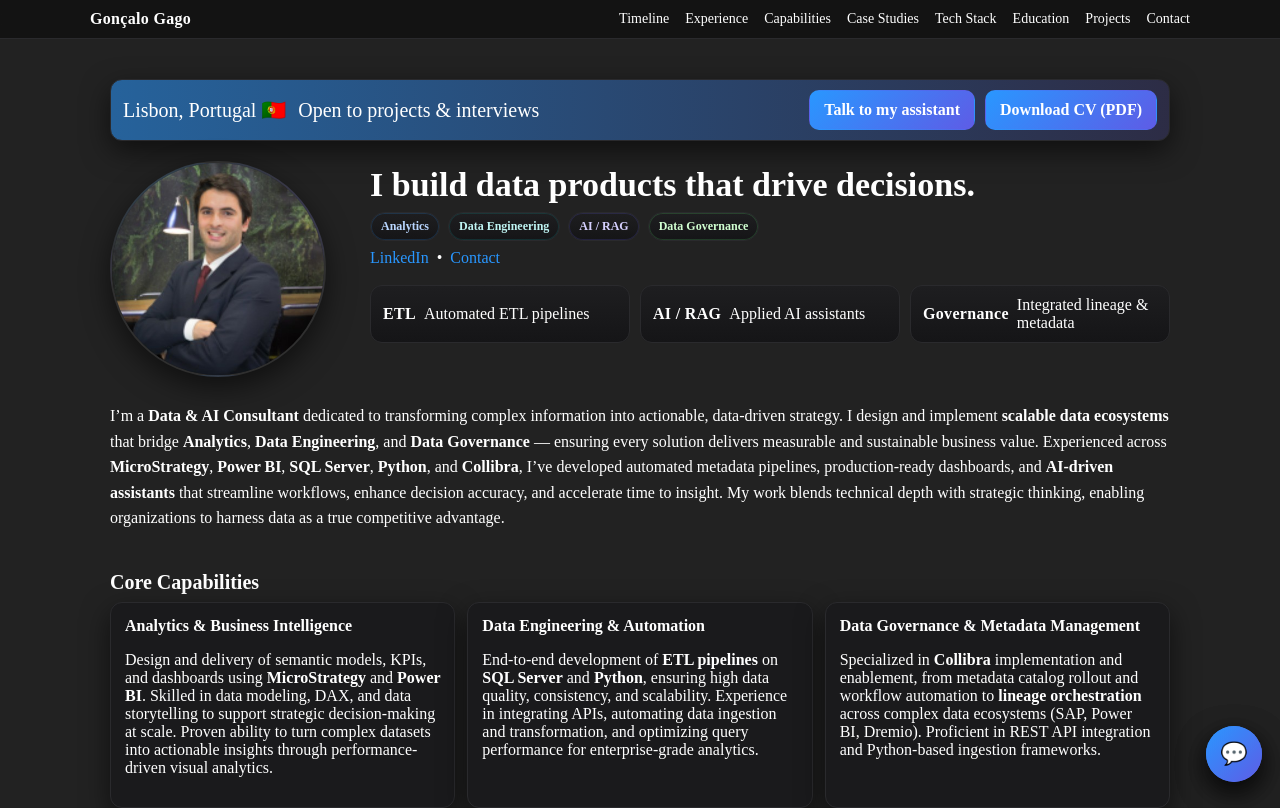
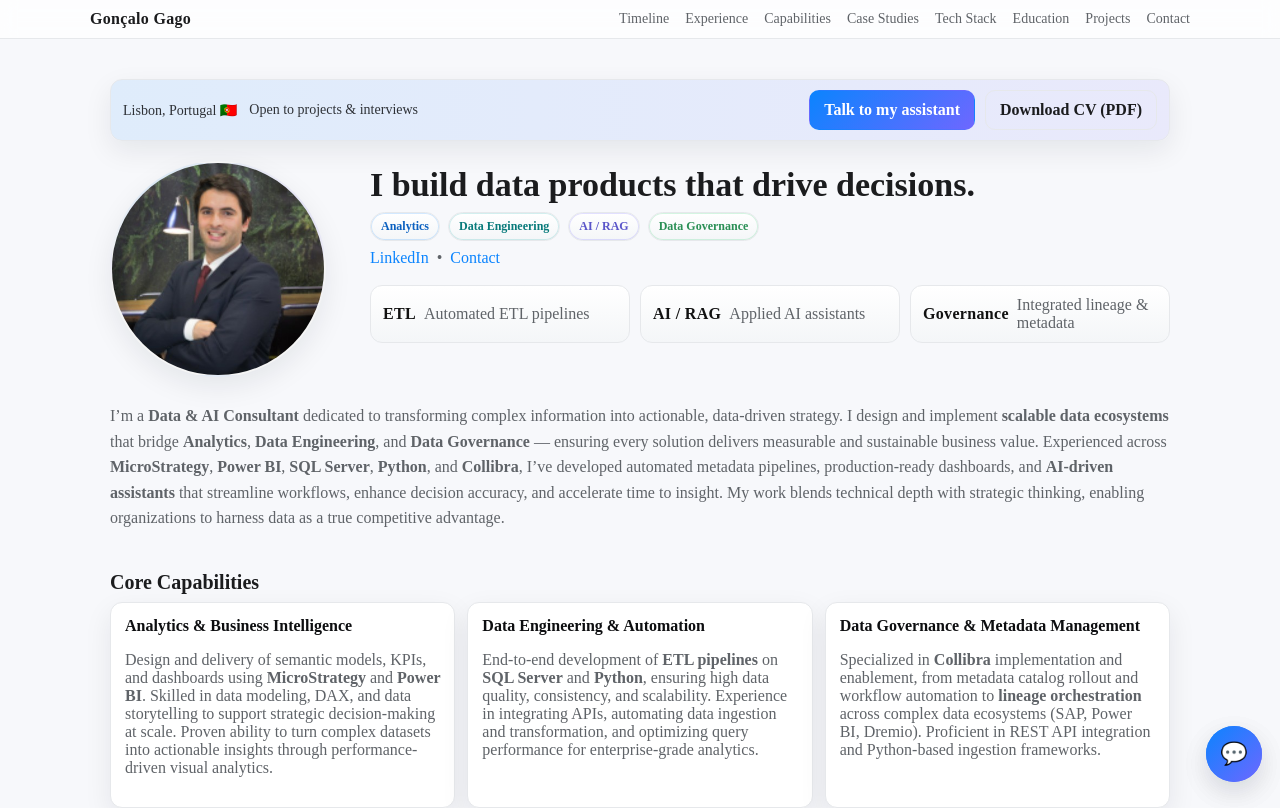
Before and after one commit to goncalogago1/curriculo, a Next.js app: page / in a window 1280 px wide. Shown: the top 808 px of the page. Built offline with nearby package versions, Linux system fonts and the light colour scheme.

Commit message:
Page 65 de commit few

```diff
--- a/app/globals.css
+++ b/app/globals.css
@@ -1,22 +1,22 @@
-/* ========= THEME (APPLE-DARK POLIDO) ========= */
+/* ========= THEME (APPLE-LIGHT POLIDO) ========= */
 :root {
   /* Base */
-  --bg: #222222;
-  --bg-soft: #121212;
-  --card: #1a1a1c;
-  --text: #ffffff;
-  --muted: #ffffff;
-  --border: #2a2a2d;
+  --bg: #f7f8fb;          /* fundo geral, muito leve */
+  --bg-soft: #ffffff;      /* painéis e áreas suaves */
+  --card: #ffffff;         /* cartões */
+  --text: #1b1c1e;         /* texto principal */
+  --muted: #5f6368;        /* texto secundário */
+  --border: #e6e8eb;       /* linhas e divisórias */
 
   /* Branding */
-  --brand: #2997ff;
-  --brand-2: #5e5ce6;
-  --accent: #34c759;
+  --brand: #0b84fe;        /* azul principal */
+  --brand-2: #6e67ff;      /* violeta suave */
+  --accent: #2ecc71;       /* verde de realce */
 
   /* Effects */
-  --shadow: 0 10px 28px rgba(0, 0, 0, 0.55);
+  --shadow: 0 10px 28px rgba(16, 24, 40, 0.08); /* sombra suave */
   --grad: linear-gradient(135deg, var(--brand), var(--brand-2));
-  --chip: linear-gradient(180deg, #1e1e20, #151517);
+  --chip: linear-gradient(180deg, #ffffff, #f4f6f8);
 }
 
 html, body {
@@ -33,15 +33,15 @@ main { min-height: 100vh; }
 
 /* ========= HELPERS ========= */
 .container { max-width: 1100px; margin: 0 auto; padding: 0 20px; }
-.section { padding: 32px 0; }                   /* ligeiramente mais compacto */
-.section--tight { padding-top: 20px; }          /* usar quando quiseres juntar mais */
+.section { padding: 32px 0; }
+.section--tight { padding-top: 20px; }
 .section-title { font-size: 20px; margin: 0 0 8px; font-weight: 800; }
 
 /* ========= TOPBAR ========= */
 .topbar {
   position: sticky; top: 0; z-index: 50;
   backdrop-filter: saturate(140%) blur(8px);
-  background: rgba(10,10,10,0.6);
+  background: rgba(255,255,255,0.75);
   border-bottom: 1px solid var(--border);
 }
 .topbar__inner { display:flex; align-items:center; justify-content:space-between; padding: 10px 0; }
@@ -51,35 +51,36 @@ main { min-height: 100vh; }
 .topnav a:hover { color: var(--text); }
 
 /* ========= HERO ========= */
-.hero { position: relative; padding: 40px 0 10px; overflow: hidden; } /* menos espaço em baixo */
+.hero { position: relative; padding: 40px 0 10px; overflow: hidden; background: var(--bg); }
 
 .pro__grid {
   display: grid;
-  grid-template-columns: 240px 1fr;  /* FOTO MAIS PEQUENA */
+  grid-template-columns: 240px 1fr;
   gap: 20px;
 }
 @media (max-width: 1024px){ .pro__grid { grid-template-columns: 1fr; } }
 
 .pill{
   display:inline-block; font-size:11px; letter-spacing:.08em; text-transform:uppercase;
-  color:#0a0a0a; background: var(--grad);
+  color:#ffffff; background: var(--grad);
   padding:6px 10px; border-radius:999px; box-shadow: var(--shadow);
 }
 
 .lede { color: var(--muted); font-size: 16px; line-height: 1.6; }
-.lede--full { grid-column: 1 / -1; max-width: 100%; margin: 6px 0 10px; text-wrap: pretty; } /* curto e junto ao próximo */
+.lede--full { grid-column: 1 / -1; max-width: 100%; margin: 6px 0 10px; text-wrap: pretty; }
 
 /* CTA & links */
 .cta{ margin-top: 10px; display: flex; gap: 10px; }
 .btn{
   display:inline-flex; align-items:center; gap:8px;
   padding:10px 14px; border-radius:10px; font-weight:700; text-decoration:none;
-  border:1px solid var(--border); transition: transform .12s ease, box-shadow .12s ease, background .12s ease;
+  border:1px solid var(--border);
+  transition: transform .12s ease, box-shadow .12s ease, background .12s ease, filter .12s ease;
 }
 .btn--primary{ background: var(--grad); color: #fff; border-color: transparent; }
-.btn--ghost{ background: var(--grad); color: #fff; border-color: transparent; }
+.btn--ghost{ background: transparent; color: var(--text); }
 .btn:hover{ transform: translateY(-1px); box-shadow: var(--shadow); }
-.links{ margin: 8px 0 14px; display: flex; align-items: center; gap: 8px; color: var(--muted); } /* + espaço em baixo */
+.links{ margin: 8px 0 14px; display: flex; align-items: center; gap: 8px; color: var(--muted); }
 .links a{ color: var(--brand); text-decoration: none; }
 .links a:hover{ text-decoration: underline; }
 
@@ -93,32 +94,32 @@ main { min-height: 100vh; }
 }
 
 .profile-photo--round {
-  border-radius: 9999px;                /* círculo perfeito */
+  border-radius: 9999px;
   background:
-    radial-gradient(120% 80% at 10% 0%, rgba(41,151,255,.18), transparent 60%),
-    radial-gradient(120% 80% at 100% 20%, rgba(94,92,230,.18), transparent 60%),
+    radial-gradient(120% 80% at 10% 0%, rgba(11,132,254,.14), transparent 60%),
+    radial-gradient(120% 80% at 100% 20%, rgba(110,103,255,.14), transparent 60%),
     var(--bg-soft);
-  border: 2px solid rgba(255,255,255,0.12);  /* traço subtil */
+  border: 2px solid rgba(0,0,0,0.04);
   box-shadow:
-    0 0 0 9px rgba(255,255,255,0.04) inset, /* glow interior muito suave */
+    0 0 0 9px rgba(0,0,0,0.02) inset,
     var(--shadow);
 }
 
 .profile-photo img { object-fit: cover; }
 .profile-topbar {
   grid-column: 1 / -1;
-  background: linear-gradient(90deg, rgba(41,151,255,.55), rgba(94,92,230,.18));
+  background: linear-gradient(90deg, rgba(11,132,254,.10), rgba(110,103,255,.10));
   border: 1px solid var(--border);
   border-radius: 12px;
   padding: 10px 12px;
   display:flex; align-items:center; gap: 12px; flex-wrap: wrap;
   box-shadow: var(--shadow);
 }
-.profile-topbar .loc { display:flex; align-items:center; gap:6px; color:#ffffff; font-size:20px; }
+.profile-topbar .loc { display:flex; align-items:center; gap:6px; color:#2e3136; font-size:14px; }
 .profile-topbar .actions { margin-left:auto; display:flex; gap:10px; }
 
 /* ========= HERO CONTENT (DIREITA) ========= */
-.hero__content h1{ font-size: 34px; line-height: 1.08; margin: 6px 0 8px; }
+.hero__content h1{ font-size: 34px; line-height: 1.08; margin: 6px 0 8px; color: var(--text); }
 @media (max-width:1024px){ .hero__content h1{ font-size: 34px; } }
 
 .chips { display:flex; gap:8px; flex-wrap:wrap; margin: 8px 0; }
@@ -126,14 +127,13 @@ main { min-height: 100vh; }
   font-weight: 800; font-size: 12px; padding: 6px 10px; border-radius: 999px;
   border: 1px solid var(--border); background: var(--chip);
 }
-.chip--blue { box-shadow: 0 0 0 1px rgba(41,151,255,.18) inset; color:#b9d6ff; }
-.chip--teal { box-shadow: 0 0 0 1px rgba(14,165,164,.18) inset; color:#bff4f2; }
-.chip--violet { box-shadow: 0 0 0 1px rgba(94,92,230,.18) inset; color:#d6d1ff; }
-.chip--green { box-shadow: 0 0 0 1px rgba(92, 230, 113, 0.18) inset; color:#d1ffd1; }
-
+.chip--blue { box-shadow: 0 0 0 1px rgba(11,132,254,.18) inset; color:#0b60c0; }
+.chip--teal { box-shadow: 0 0 0 1px rgba(14,165,164,.18) inset; color:#087a7a; }
+.chip--violet { box-shadow: 0 0 0 1px rgba(110,103,255,.20) inset; color:#5a55c9; }
+.chip--green { box-shadow: 0 0 0 1px rgba(46, 204, 113, 0.20) inset; color:#2a8f55; }
 
 /* ========= STATS ========= */
-.stats{ margin-top: 18px; }           /* MAIS ESPAÇO após LinkedIn */
+.stats{ margin-top: 18px; }
 .stats__inner{ display:grid; grid-template-columns: repeat(3,1fr); gap: 10px; }
 @media (max-width: 900px){ .stats__inner{ grid-template-columns: 1fr; } }
 .stat{
@@ -142,7 +142,7 @@ main { min-height: 100vh; }
   display:flex; gap:8px; align-items:center;
   backdrop-filter: saturate(160%) blur(6px);
 }
-.stat__num{ font-weight: 800; letter-spacing:.02em; color: #fff; }
+.stat__num{ font-weight: 800; letter-spacing:.02em; color: #111; }
 .stat__label{ color: var(--muted); }
 
 /* ========= GRID & CARDS ========= */
@@ -158,7 +158,7 @@ main { min-height: 100vh; }
   padding:14px;
   box-shadow: var(--shadow);
 }
-.card h3{ margin: 0 0 6px; font-size: 16px; color: #ffffff; }
+.card h3{ margin: 0 0 6px; font-size: 16px; color: #0d0e10; }
 .card p{ color: var(--muted); }
 
 /* ========= TIMELINE ========= */
@@ -172,7 +172,7 @@ main { min-height: 100vh; }
   color: var(--text);
 }
 .role header{ display:flex; justify-content:space-between; gap:8px; flex-wrap:wrap; margin-bottom:4px; }
-.role header h4{ margin:0; font-size:16px; color:#fff; }
+.role header h4{ margin:0; font-size:16px; color:#0d0e10; }
 .role header span{ color: var(--muted); font-size: 13px; }
 .bullets{ margin:0; padding-left: 18px; color: var(--muted); }
 .bullets li{ margin: 4px 0; }
@@ -189,14 +189,17 @@ main { min-height: 100vh; }
   position: fixed;
   right: 18px; bottom: 18px;
   width: 56px; height: 56px; border-radius: 50%;
-  background: var(--grad); color:#0a0a0a; font-weight:900; font-size:22px;
+  background: var(--grad); color:#ffffff; font-weight:900; font-size:22px;
   border: 0; cursor: pointer; box-shadow: var(--shadow);
   display:flex; align-items:center; justify-content:center; z-index: 60;
 }
+
+/* Janela do chat */
 .chatwidget{
   position: fixed; right: 18px; bottom: 86px;
   width: 360px; max-width: calc(100vw - 24px);
-  height: 480px; max-height: calc(100vh - 120px);
+  height: clamp(380px, 70vh, 560px);
+  max-height: calc(100vh - 120px);
   background: var(--card); color: var(--text);
   border: 1px solid var(--border); border-radius: 12px; box-shadow: var(--shadow);
   display: flex; flex-direction: column; overflow: hidden;
@@ -204,45 +207,34 @@ main { min-height: 100vh; }
   transition: transform .16s ease, opacity .16s ease; z-index: 59;
 }
 .chatwidget--open{ transform: translateY(0); opacity: 1; pointer-events: auto; }
-.chatwidget__header{ display:flex; align-items:center; justify-content:space-between; padding: 10px 12px; border-bottom: 1px solid var(--border); background: #101012; }
-.chatwidget__title{ font-weight:800; font-size:14px; }
+.chatwidget__header{ display:flex; align-items:center; justify-content:space-between; padding: 10px 12px; border-bottom: 1px solid var(--border); background: #f9fafb; }
+.chatwidget__title{ font-weight:800; font-size:14px; color: #0d0e10; }
 .chatwidget__close{ appearance:none; border:0; background:transparent; font-size:22px; line-height:1; cursor:pointer; color: var(--muted); }
-.chatwidget__body{ flex:1; display:flex; flex-direction:column; }
-.chatwidget__messages{ flex:1; overflow-y:auto; display:flex; flex-direction:column; gap:8px; padding: 10px; background: var(--bg-soft); }
+.chatwidget__body{ flex:1; display:flex; flex-direction:column; min-height: 0; }
+.chatwidget__messages{
+  flex:1; overflow-y:auto; display:flex; flex-direction:column; gap:8px; padding: 10px;
+  background: var(--bg-soft); overscroll-behavior: contain; -webkit-overflow-scrolling: touch;
+}
 .chatwidget__empty{ font-size: 13px; color: var(--muted); text-align:center; padding: 10px 0; }
-.bubble{ max-width: 85%; padding: 8px 10px; border-radius: 10px; border: 1px solid var(--border); background: #101012; box-shadow: var(--shadow); white-space: pre-wrap; }
-.bubble--user{ align-self:flex-end; background: var(--grad); color:#0a0a0a; border-color: transparent; }
-.bubble--bot{ align-self:flex-start; background: #101012; }
-.chatwidget__sources{ border-top: 1px solid var(--border); padding: 8px 10px; font-size: 12px; color: var(--muted); background: #0f0f10; }
-.chatwidget__input{ display:flex; gap:8px; padding: 10px; border-top:1px solid var(--border); background:#0f0f10; }
-.chatwidget__input input{ flex:1; padding:10px; border-radius:8px; border:1px solid var(--border); background:#101012; color: var(--text); }
-.chatwidget__input button{ background: var(--grad); color:#0a0a0a; border:0; padding:10px 14px; border-radius:8px; font-weight:700; cursor:pointer; }
+.bubble{ max-width: 85%; padding: 8px 10px; border-radius: 10px; border: 1px solid var(--border); background: #ffffff; box-shadow: var(--shadow); white-space: pre-wrap; }
+.bubble--user{ align-self:flex-end; background: var(--grad); color:#ffffff; border-color: transparent; }
+.bubble--bot{ align-self:flex-start; background: #ffffff; }
+.chatwidget__sources{ border-top: 1px solid var(--border); padding: 8px 10px; font-size: 12px; color: var(--muted); background: #f6f7f9; }
+.chatwidget__input{ display:flex; gap:8px; padding: 10px; border-top:1px solid var(--border); background:#f6f7f9; }
+.chatwidget__input input{
+  flex:1; padding:10px; border-radius:8px; border:1px solid var(--border); background:#ffffff; color: var(--text);
+}
+.chatwidget__input button{ background: var(--grad); color:#ffffff; border:0; padding:10px 14px; border-radius:8px; font-weight:700; cursor:pointer; }
 .chatwidget__input button:disabled{ opacity:.7; cursor: default; }
 
 @media (max-width: 520px){
-  .chatwidget{ right: 12px; left: 12px; width: auto; height: 60vh; bottom: 86px; }
-}
-/* FIX: permitir scroll interno no widget */
-.chatwidget__body { min-height: 0; }
-.chatwidget__messages { min-height: 0; overscroll-behavior: contain; -webkit-overflow-scrolling: touch; }
-
-/* --- Chat widget: scroll suave no iOS/Android e isolamento do scroll --- */
-.chatwidget__messages{
-  overflow-y: auto;
-  overscroll-behavior: contain;
-  -webkit-overflow-scrolling: touch;
+  .chatwidget{ right: 12px; left: 12px; width: auto; bottom: 86px; }
 }
 
-/* altura mais robusta para o painel flutuante */
-.chatwidget{
-  height: clamp(380px, 70vh, 560px);
-  max-height: calc(100vh - 120px);
-}
+/* ======== /chat – página dedicada ======== */
+.chat-container{ display:flex; flex-direction:column; max-width:800px; margin:0 auto; min-height:100vh; padding:0 16px 24px;}
+.chat-box{ flex:1; overflow-y:auto; display:flex; flex-direction:column; gap:10px; scroll-behavior:smooth; overscroll-behavior: contain; -webkit-overflow-scrolling: touch; }
 
-/* página /chat usa o mesmo layout visual */
-.chat-container{ display:flex; flex-direction:column; max-width:800px; margin:0 auto; min-height:100vh; padding:0 16px 24px;}
-.chat-box{ flex:1; overflow-y:auto; display:flex; flex-direction:column; gap:10px;}
-/* ======== /chat – cabeçalho ======== */
 .chat-header{
   display:flex;
   flex-direction:column;
@@ -256,6 +248,7 @@ main { min-height: 100vh; }
   font-size:18px;
   margin:0;
   font-weight:800;
+  color:#0d0e10;
 }
 .back-link{
   color: var(--brand);
@@ -264,15 +257,13 @@ main { min-height: 100vh; }
 }
 .back-link:hover{ text-decoration: underline; }
 
-/* ======== /chat – mensagem ======== */
 .msg{ display:flex; align-items:flex-start; }
 .msg.user{ justify-content:flex-end; }
 .msg.assistant{ justify-content:flex-start; }
 
-/* Reutiliza .bubble base já definida; acrescento pequenas afinações para /chat */
 .chat-box .bubble{
   max-width: 82%;
-  background:#101012;
+  background:#ffffff;
   border:1px solid var(--border);
   color:var(--text);
   padding:10px 12px;
@@ -281,11 +272,10 @@ main { min-height: 100vh; }
 }
 .msg.user .bubble{
   background: var(--grad);
-  color:#0a0a0a;
+  color:#ffffff;
   border-color:transparent;
 }
 
-/* bloco opcional de fontes/links da resposta */
 .sources{
   font-size:12px;
   color: var(--muted);
@@ -308,14 +298,14 @@ main { min-height: 100vh; }
   padding:10px 12px;
   border-radius:8px;
   border:1px solid var(--border);
-  background:#101012;
+  background:#ffffff;
   color:var(--text);
   box-shadow: var(--shadow);
 }
 
 .chat-input button{
   background: var(--grad);
-  color:#0a0a0a;
+  color:#ffffff;
   border:0;
   padding:10px 14px;
   border-radius:8px;
@@ -325,46 +315,16 @@ main { min-height: 100vh; }
 .chat-input button:hover{ filter:brightness(1.05); }
 .chat-input button:disabled{ opacity:.7; cursor: default; }
 
-/* ======== /chat – scroll & layout ======== */
-.chat-container{
-  display:flex;
-  flex-direction:column;
-  max-width:800px;
-  margin:0 auto;
-  min-height:100vh;
-  padding:0 16px 24px;
-}
-.chat-box{
-  flex:1;
-  overflow-y:auto;
-  display:flex;
-  flex-direction:column;
-  gap:10px;
-  scroll-behavior:smooth;
-}
-
-/* iOS/Android scroll suave e isolamento do scroll */
-.chat-box{ overscroll-behavior: contain; -webkit-overflow-scrolling: touch; }
-
-/* Acessibilidade: foco visível */
+/* ======== Acessibilidade & Foco ======== */
 a:focus,
 button:focus,
 input:focus{
-  outline: 2px solid color-mix(in srgb, var(--brand) 70%, white 30%);
+  outline: 2px solid color-mix(in srgb, var(--brand) 70%, black 30%);
   outline-offset: 2px;
   border-radius: 6px;
 }
-.mic-btn{
-  background: transparent;
-  border: 1px solid var(--border);
-  padding: 10px 12px;
-  border-radius: 8px;
-  cursor: pointer;
-  color: var(--text);
-}
-.mic-btn:focus{ outline: 2px solid color-mix(in srgb, var(--brand) 70%, white 30%); outline-offset: 2px; }
 
-/* Horizontal card layout (used in Projects and MITS role) */
+/* ======== Horizontal card layout (Projects/MITS) ======== */
 .card--horizontal {
   display: grid;
   grid-template-columns: 1fr;
@@ -372,17 +332,16 @@ input:focus{
   align-items: center;
   padding: 16px 18px;
 }
-
 @media (min-width: 800px) {
   .card--horizontal {
-    grid-template-columns: 1fr; /* mantém “retângulo” largo */
+    grid-template-columns: 1fr;
     padding: 18px 22px;
   }
 }
 
-/* Optional: unify role items if you want horizontal look there too */
+/* ======== Timeline as horizontal (opcional) ======== */
 .timeline .role.card--horizontal {
   border-radius: var(--radius-xl, 16px);
-  background: #1a1a1c;
-  box-shadow: var(--shadow, 0 6px 20px rgba(0,0,0,0.12));
+  background: #ffffff;
+  box-shadow: var(--shadow);
 }
```
